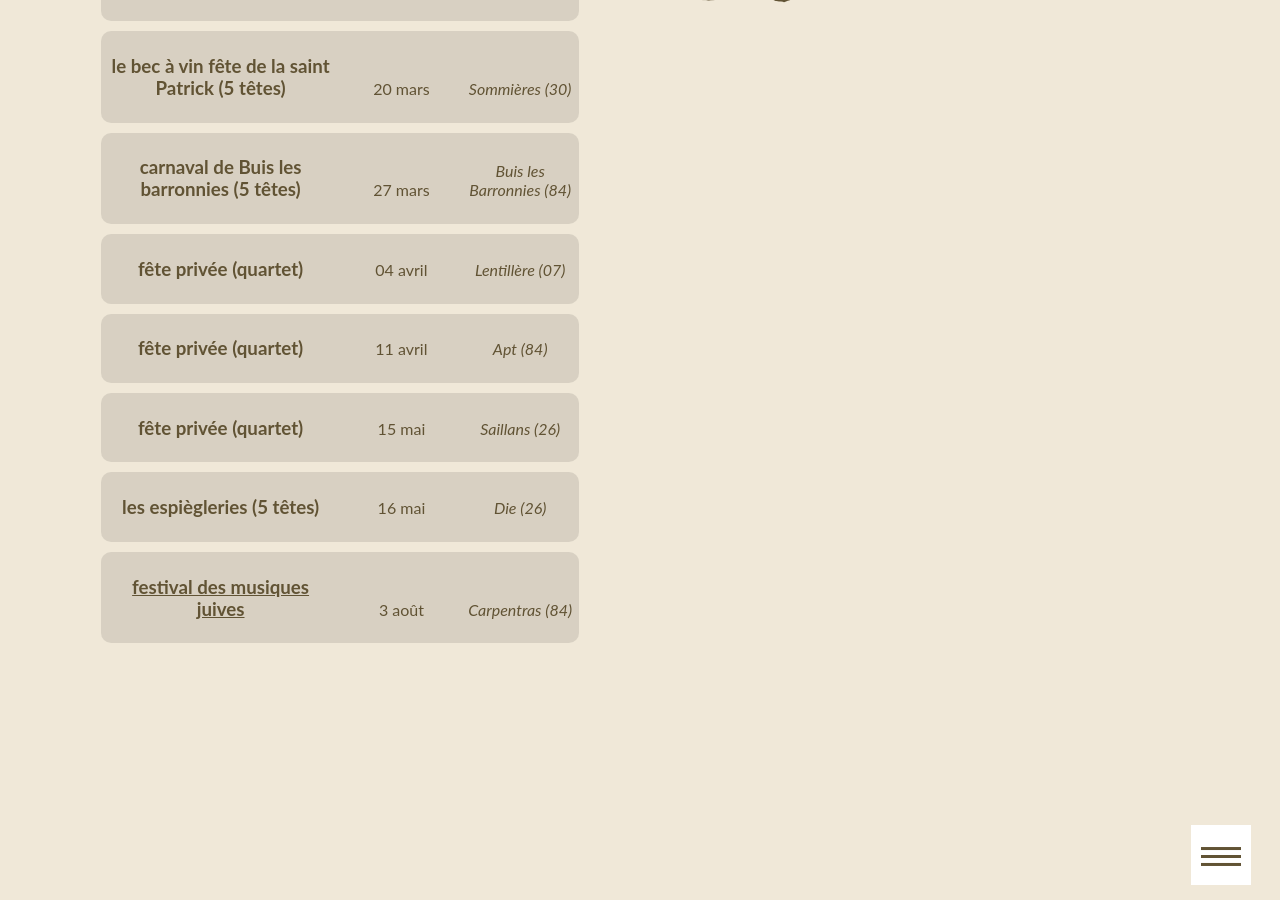
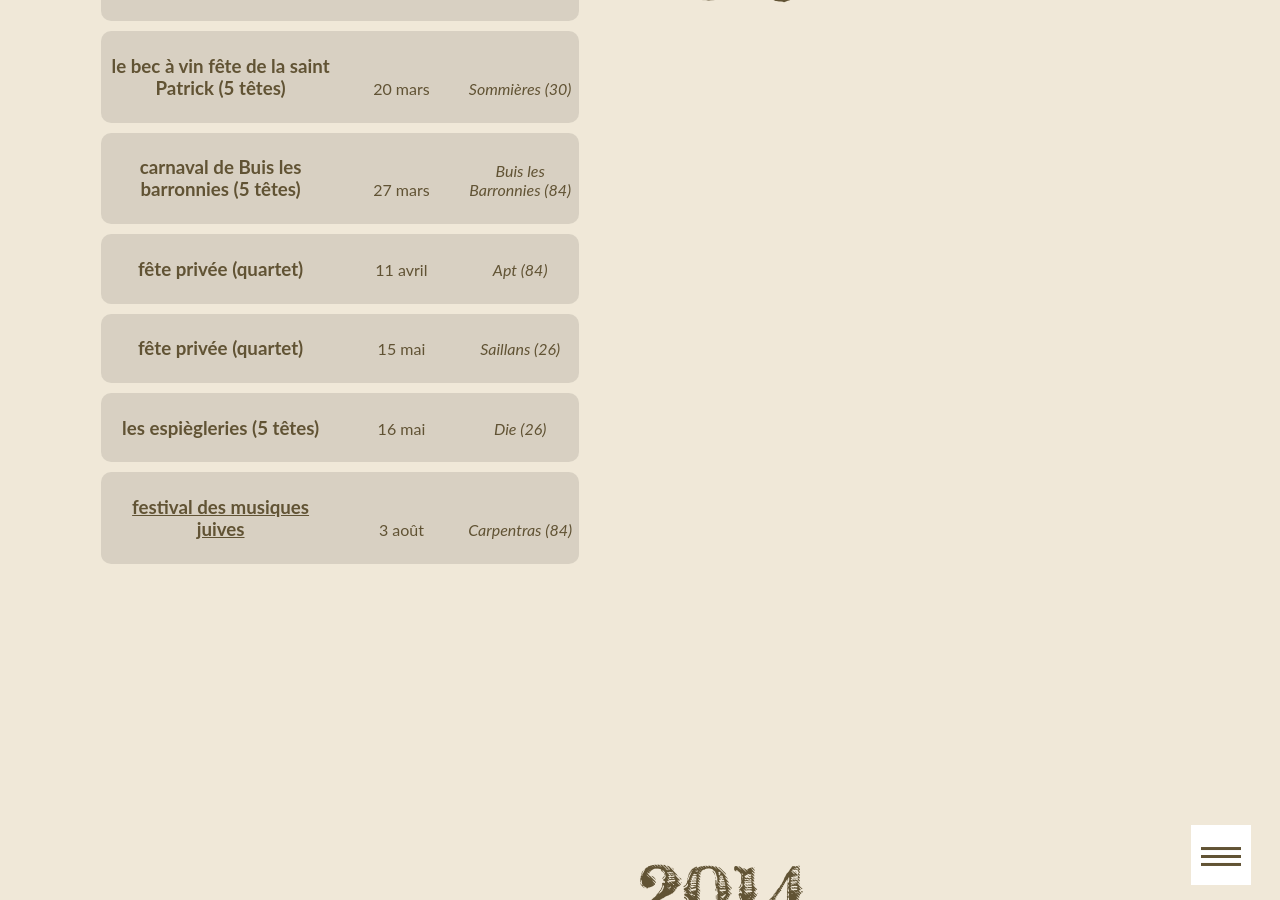
Before and after one commit to ftmftrs/ftmftrs.github.io, a Jekyll site: the page built from concert/index.html, in a window 1280 px wide and 900 px high, scrolled down 968 px. Built offline with Jekyll 4.4.1, drawn with Linux system fonts in a browser that asks for light colours; Markdown is read by kramdown in place of the engine named in the settings; comment, search, counter and statistics services are not loaded.

Commit message:
Update concerts.yml

```diff
--- a/_data/concerts.yml
+++ b/_data/concerts.yml
@@ -11,10 +11,6 @@
 - title: carnaval de Buis les barronnies (5 têtes)
   date: 27 mars
   address: Buis les Barronnies (84)
-
-- title: fête privée (quartet)
-  date: 04 avril
-  address: Lentillère (07)
 
 - title: fête privée (quartet)
   date: 11 avril
```
